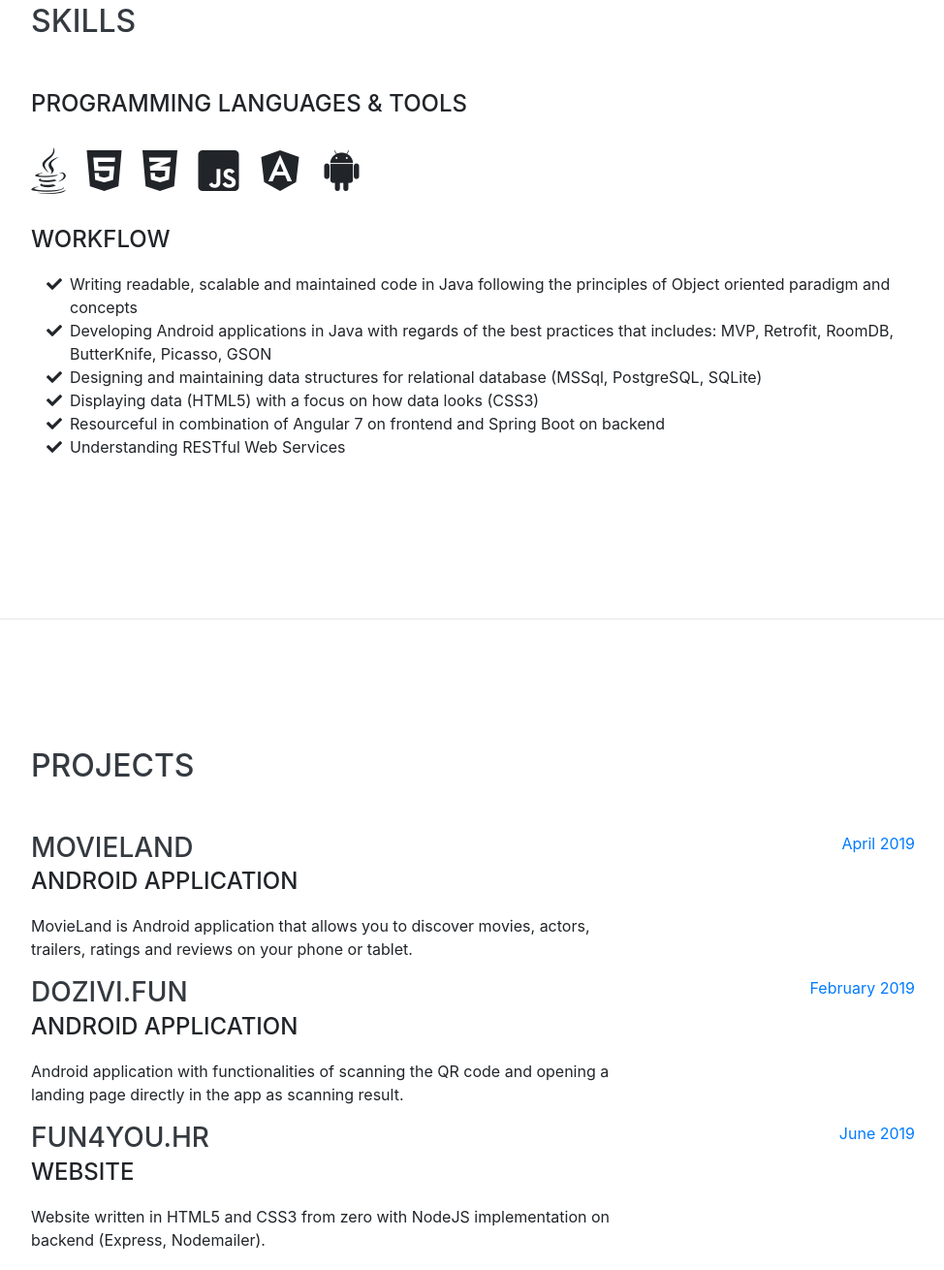
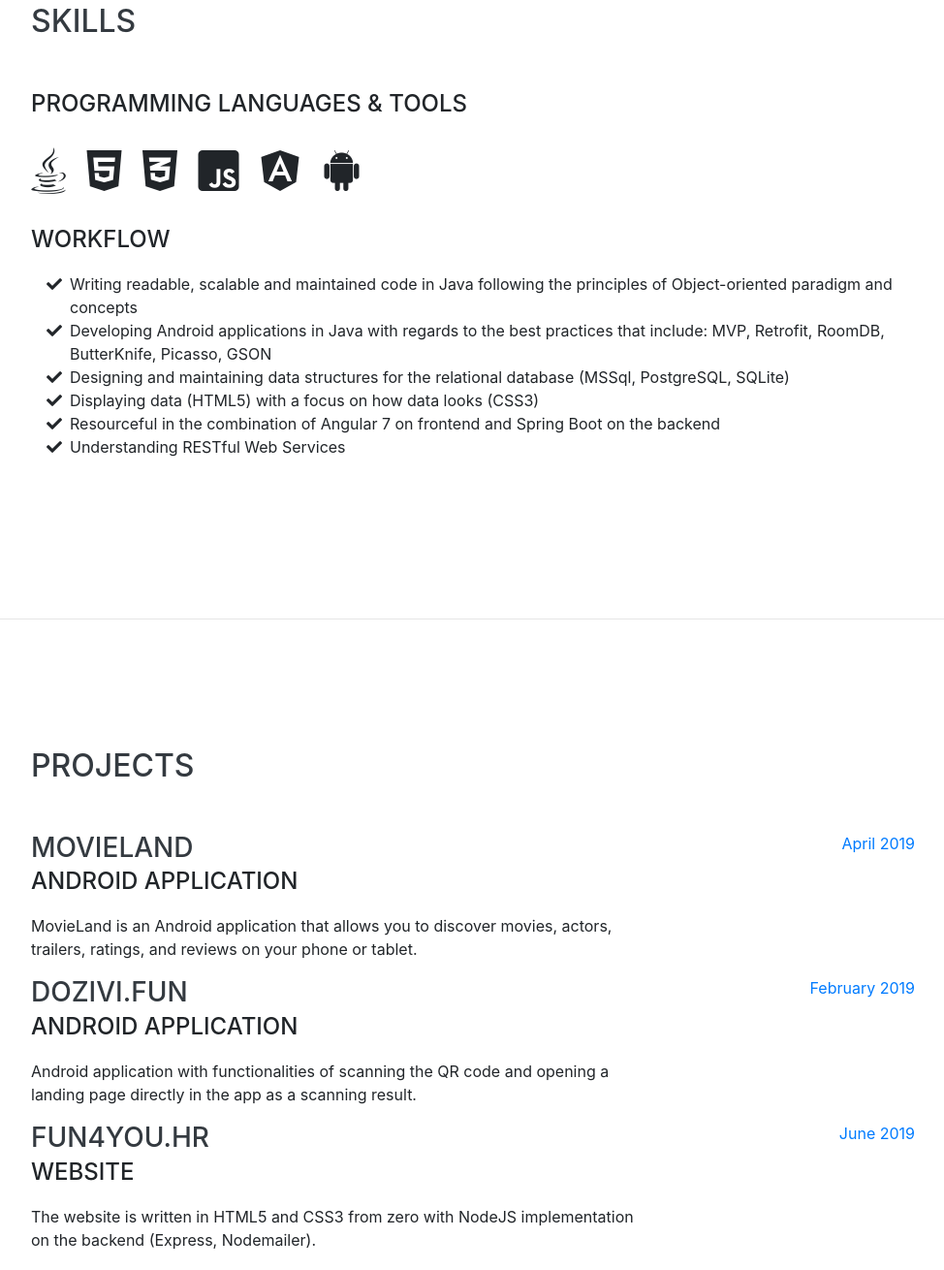
Before and after one commit to milan-petrovic/milan-petrovic.github.io, a website with bundled scripts: page index.html in a window 1280 px wide. Shown: the part 1764-3074 px from the top of the page at 97% size, without its empty margins (288-1262 px from the left). Built offline with nearby package versions, Linux system fonts and the light colour scheme; a web font is replaced by a local one.

Commit message:
Grammarly corrections

```diff
--- a/index.html
+++ b/index.html
@@ -99,7 +99,7 @@
           <div class="resume-content">
             <h3 class="mb-0">Freelance Software developer</h3>
             <div class="subheading mb-3">Upwork</div>
-            <p>During my final years at faculty, I was working as a Freelance Software developer for a part time job.  I was developing Android and Web applications. Beside developer job, I was dealing directly  with clients discussing about deadlines or improvements and  trying to finish job as high quality as possible rather then faster. </p>
+            <p>During my final years at faculty, I was working as a Freelance Software developer for a part-time job.  I was developing Android and Web applications. Besides the developer job, I was dealing directly with clients discussing deadlines or improvements and trying to finish job as high quality as possible rather than faster. </p>
             <p>Projects:</p>
             <ul>
               <li>MovieLand - Android app</li>
@@ -148,19 +148,19 @@
         <ul class="fa-ul mb-0">
           <li>
             <i class="fa-li fa fa-check"></i>
-            Writing readable, scalable and maintained code in Java following the principles of  Object oriented paradigm and concepts</li>
+            Writing readable, scalable and maintained code in Java following the principles of  Object-oriented paradigm and concepts</li>
           <li>
             <i class="fa-li fa fa-check"></i>
-            Developing Android applications in Java with regards of the best practices that includes:  MVP, Retrofit, RoomDB, ButterKnife, Picasso, GSON</li>
+            Developing Android applications in Java with regards to the best practices that include:  MVP, Retrofit, RoomDB, ButterKnife, Picasso, GSON</li>
           <li>
             <i class="fa-li fa fa-check"></i>
-            Designing and maintaining data structures for relational database (MSSql, PostgreSQL, SQLite)</li>
+            Designing and maintaining data structures for the relational database (MSSql, PostgreSQL, SQLite)</li>
           <li>
             <i class="fa-li fa fa-check"></i>
             Displaying data (HTML5) with a focus on how data looks (CSS3)</li>
           <li>
             <i class="fa-li fa fa-check"></i>
-            Resourceful in combination of Angular 7 on frontend and Spring Boot on backend</li>
+            Resourceful in the combination of Angular 7 on frontend and Spring Boot on the backend</li>
           <li>
             <i class="fa-li fa fa-check"></i>
             Understanding RESTful Web Services</li>
@@ -175,7 +175,7 @@
             <div class="resume-content">
               <h3 class="mb-0"><a class="project-title" href="#">MovieLand</a></h3>
               <div class="subheading mb-3">Android application</div>
-              <p>MovieLand is Android application that allows you to discover movies, actors, trailers, ratings and reviews on your phone or tablet.</p>
+              <p>MovieLand is an Android application that allows you to discover movies, actors, trailers, ratings, and reviews on your phone or tablet.</p>
             </div>
                 <div class="resume-date text-md-right">
                   <span class="text-primary">April 2019</span>
@@ -185,7 +185,7 @@
             <div class="resume-content">
               <h3 class="mb-0"><a  class="project-title" href="https://github.com/milan-petrovic/Dozivi-Android-app/blob/master/README.md">Dozivi.fun</a></h3>
               <div class="subheading mb-3">Android application</div>
-              <p>Android application with functionalities of scanning the QR code and opening  a landing  page directly in the app as scanning result.</p>
+              <p>Android application with functionalities of scanning the QR code and opening a landing page directly in the app as a scanning result.  </p>
             </div>
             <div class="resume-date text-md-right">
               <span class="text-primary">February 2019</span>
@@ -196,7 +196,7 @@
             <div class="resume-content">
               <h3 class="mb-0"><a class="project-title" href="http://fun4you.hr/">FUN4YOU.hr</a></h3>
               <div class="subheading mb-3">Website</div>
-              <p>Website written in HTML5 and CSS3 from zero with NodeJS implementation on backend (Express, Nodemailer).</p>
+              <p>The website is written in HTML5 and CSS3 from zero with NodeJS implementation on the backend (Express, Nodemailer).</p>
             </div>
             <div class="resume-date text-md-right">
               <span class="text-primary">June 2019  </span>
```
Also changed, not shown: img/bonjouringwiller.png (added), img/graphic-feature.jpg (added), img/movieland.jpg (added), img/movieland.png (added).
